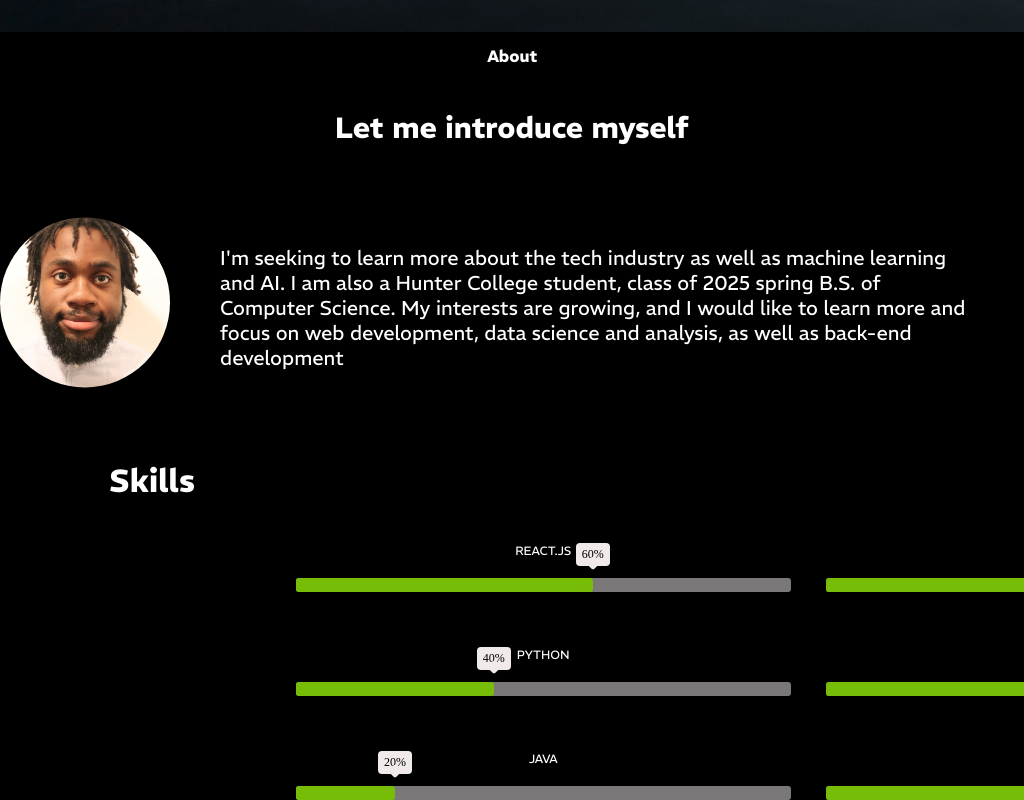
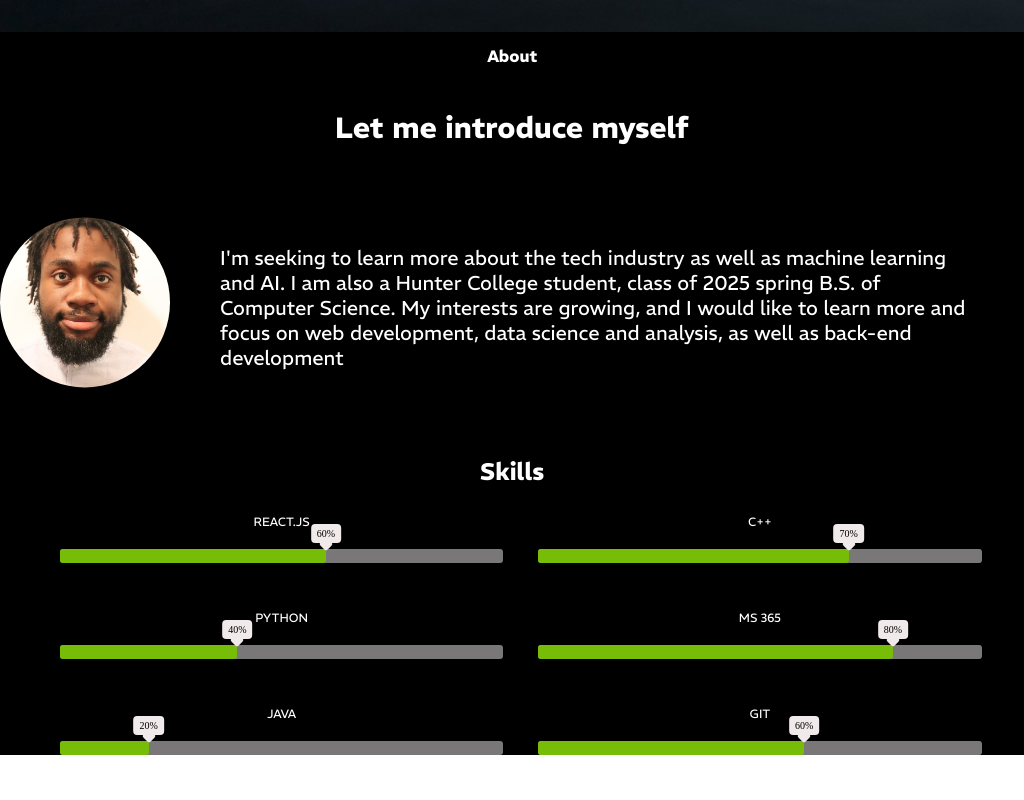
Before and after one commit to DFLotus/portfolio, a React (Create React App) app: page / in a window 1024 px wide. Shown: the part 928-1728 px from the top of the page. After the commit the page ends 1683 px from the top, so only its background shows below. Built offline with nearby package versions, Linux system fonts and the light colour scheme.

Commit message:
Adjusted skill view for reset of screen widths

```diff
--- a/src/styles/About.css
+++ b/src/styles/About.css
@@ -55,10 +55,6 @@
     width: 55%;
     padding-top: 50px;
     color: chocolate;
-}
-
-.skill-title {
-    margin-right: 90vh;
 }
 
 .skill-container {
@@ -187,9 +183,36 @@
         width: 100%;
     }
 
+    .skill-title{
+        margin-right: 0;
+        font-size: 12px;
+    }
+
+    .skill-name{
+        margin-top: 10px;
+    }
+
+    .skill-container{
+        margin: 0;
+        padding: 0;
+    }
+
+    .skill-bar, .skill-level{
+        height: 10px;
+    }
+
+    .skill-level::before{
+        margin-top: 10px;
+        font-size: 10px;
+    }
+    .skill-level::after{
+        margin-top: 10px;
+        font-size: 5px;
+    }
+
 }
 
-@media screen and (min-width: 769px) and (max-width:1440px) {
+@media screen and (min-width: 1024px) and (max-width:1440px) {
     .about-hook {
         font-size: 25px;
     }
@@ -208,4 +231,23 @@
         font-size: 20px;
         width: 100%;
     }
+
+    .skill-container{
+        margin-left: 60px;
+        width: 90%;
+        padding: 0;
+    }
+
+    .skill-bar, .skill-level{
+        height: 14px;
+    }
+
+    .skill-level::before{
+        margin-top: 10px;
+        font-size: 10px;
+    }
+    .skill-level::after{
+        margin-top: 10px;
+        font-size: 5px;
+    }
 }
```
